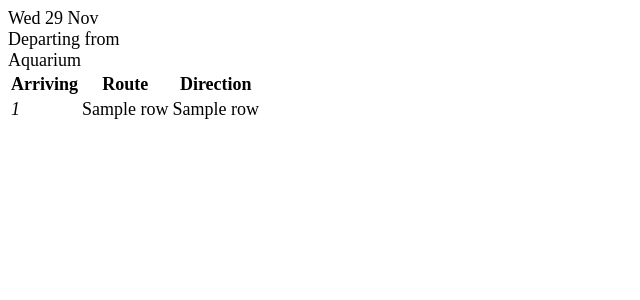
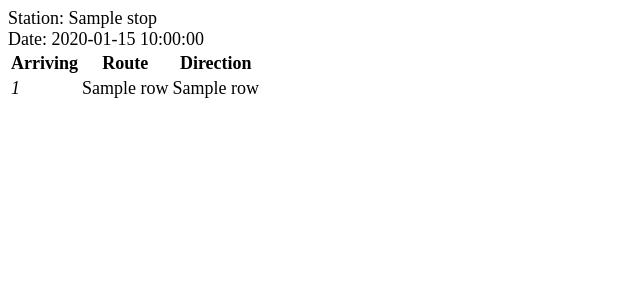
Before and after one commit to DivisionMax/WhereIsTheExpressScrape, a Flask app: template templates/timetable.html in a window 1280 px wide. Shown: the top 300 px of the page, without its empty margins (0-640 px from the left). Run offline with Flask 2, Linux system fonts and the light colour scheme; the template is opened without the code that fills it: most values are stand-ins (such as "Sample title", 1, 10 or a date in 2020); some libraries are stand-ins or nearby versions.

Commit message:
Change the headers a bit on the timetable

```diff
--- a/app.py
+++ b/app.py
@@ -44,6 +44,8 @@ def timetable():
     response = requests.get(url_timetable, params)
     html = response.content
     soup = BeautifulSoup(html, 'html.parser')
+    # if stop does not exist, no rows in table body OR
+    # if stop does not exist, <h3>Selected Stop: </h3> in timetable-info is empty
     table = soup.find('table', attrs={'id': 'bodytable'})
     trs = table.find_all('tr')
     rows = []
--- a/templates/timetable.html
+++ b/templates/timetable.html
@@ -18,17 +18,12 @@
     <div class="container">
         <div class="columns">
             <div class="column">
-                <span class="h4">Wed </span><span class="h1">29 Nov</span>
+                <span class="h1">Station:</span> {{data.stop}}
             </div>
         </div>
         <div class="columns">
             <div class="column">
-                <span class="h4">Departing from</span>
-            </div>
-        </div>
-        <div class="columns">
-            <div class="column">
-                <span class="h2">Aquarium</span>
+                <span class="h2">Date:</span> {{data.date}}
             </div>
         </div>
         <!-- first express, last express, route ends -->
```
